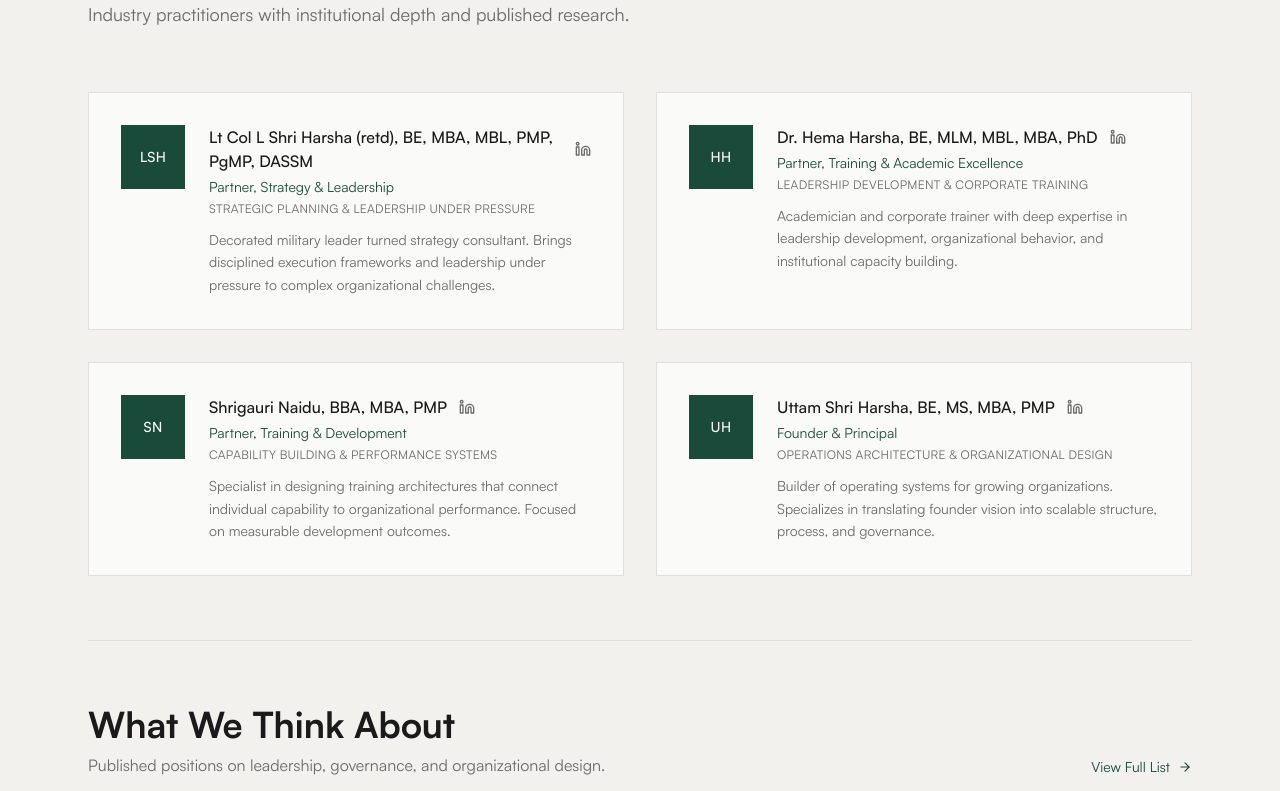
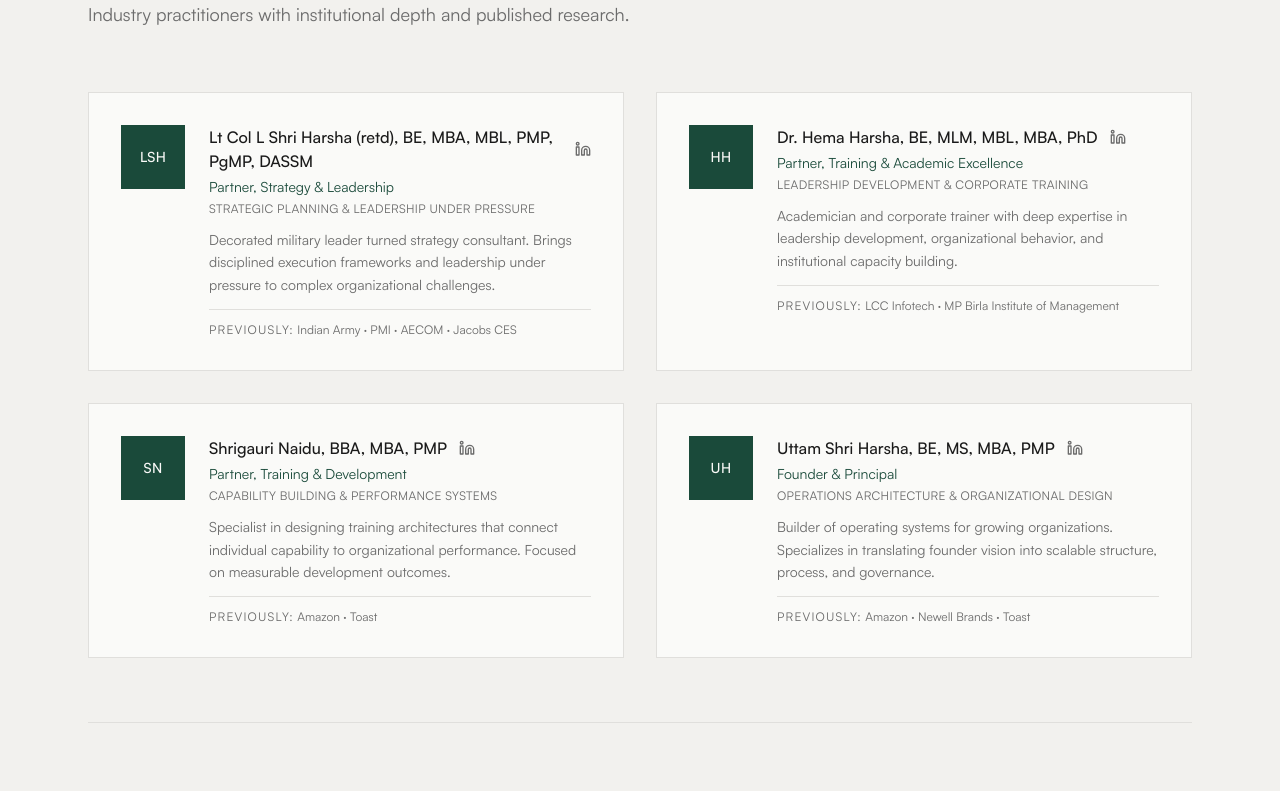
Before and after one commit to awmrakyat13/Zero2One, a React (Vite) app: page / in a window 1280 px wide. Shown: the part 2840-3631 px from the top of the page. Built offline with nearby package versions, Linux system fonts and the light colour scheme; a web font is replaced by a local one.

Commit message:
Add corporate provenance line to team member cards
Previously line showing institutional names separated by dots,
rendered below bio with subtle divider.

Co-Authored-By: Claude Opus 4.6 <noreply@anthropic.com>

```diff
--- a/src/App.jsx
+++ b/src/App.jsx
@@ -16,7 +16,8 @@ const team = [
     domain: "Strategic Planning & Leadership Under Pressure",
     bio: "Decorated military leader turned strategy consultant. Brings disciplined execution frameworks and leadership under pressure to complex organizational challenges.",
     initials: "LSH",
-    linkedin: "https://www.linkedin.com/in/ltcol-l-shriharsha-retd/"
+    linkedin: "https://www.linkedin.com/in/ltcol-l-shriharsha-retd/",
+    previously: ["Indian Army", "PMI", "AECOM", "Jacobs CES"]
   },
   {
     name: "Dr. Hema Harsha, BE, MLM, MBL, MBA, PhD",
@@ -24,7 +25,8 @@ const team = [
     domain: "Leadership Development & Corporate Training",
     bio: "Academician and corporate trainer with deep expertise in leadership development, organizational behavior, and institutional capacity building.",
     initials: "HH",
-    linkedin: "https://www.linkedin.com/in/dr-hema-harsha/"
+    linkedin: "https://www.linkedin.com/in/dr-hema-harsha/",
+    previously: ["LCC Infotech", "MP Birla Institute of Management"]
   },
   {
     name: "Shrigauri Naidu, BBA, MBA, PMP",
@@ -32,7 +34,8 @@ const team = [
     domain: "Capability Building & Performance Systems",
     bio: "Specialist in designing training architectures that connect individual capability to organizational performance. Focused on measurable development outcomes.",
     initials: "SN",
-    linkedin: "https://www.linkedin.com/in/shrigaurinaidu/"
+    linkedin: "https://www.linkedin.com/in/shrigaurinaidu/",
+    previously: ["Amazon", "Toast"]
   },
   {
     name: "Uttam Shri Harsha, BE, MS, MBA, PMP",
@@ -40,7 +43,8 @@ const team = [
     domain: "Operations Architecture & Organizational Design",
     bio: "Builder of operating systems for growing organizations. Specializes in translating founder vision into scalable structure, process, and governance.",
     initials: "UH",
-    linkedin: "https://www.linkedin.com/in/uttam-s/"
+    linkedin: "https://www.linkedin.com/in/uttam-s/",
+    previously: ["Amazon", "Newell Brands", "Toast"]
   }
 ];
 
@@ -321,6 +325,11 @@ function HomePage() {
                   <p className="text-sm text-[var(--color-accent)] mb-1">{member.role}</p>
                   <p className="text-xs text-[var(--color-text-muted)] mb-3 tracking-wide uppercase">{member.domain}</p>
                   <p className="text-sm text-[var(--color-text-muted)] leading-relaxed">{member.bio}</p>
+                  {member.previously && (
+                    <p className="text-xs text-[var(--color-text-muted)] mt-3 pt-3 border-t border-[var(--color-border)]">
+                      <span className="tracking-widest uppercase">Previously:</span> {member.previously.join(' · ')}
+                    </p>
+                  )}
                 </div>
               </div>
             ))}
```
